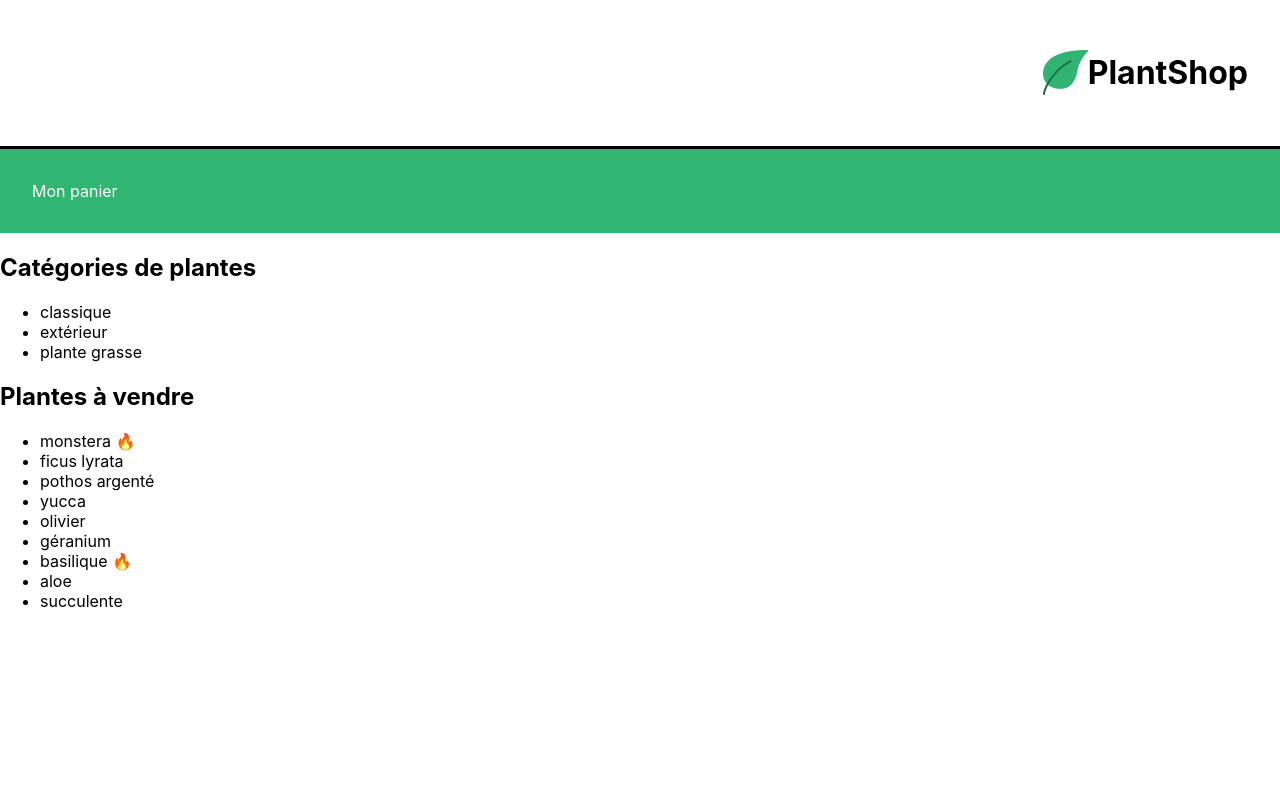
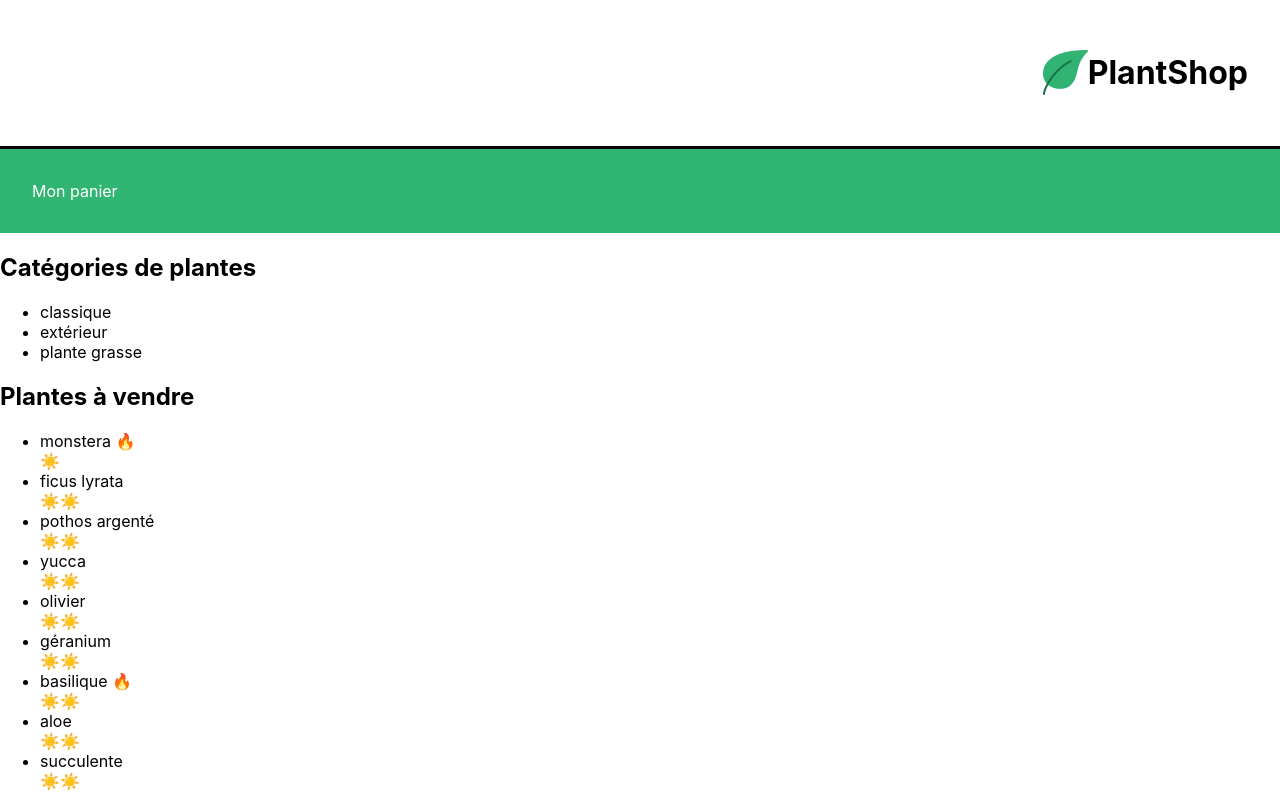
Before and after one commit to Entwickel/plantshop, a React (Create React App) app: page / in a window 1280 px wide. Built offline with nearby package versions, Linux system fonts and the light colour scheme.

Commit message:
utilisation des props composant parent a composant enfant

```diff
--- /dev/null
+++ b/src/components/Carescale.js
@@ -0,0 +1,16 @@
+function CareScale(props) {
+    const scaleValue = props.scaleValue
+
+    const range = [1,2,3]
+    //permet d'afficher autant de soleil que la valeur scale
+    return (<div>
+        {range.map((rangeElem) =>
+        scaleValue >= rangeElem ? <span
+            key={rangeElem.toString()}>☀️
+        </span> : null
+        )
+    }
+        </div>
+    )
+}
+export default CareScale
--- a/src/components/ShoppingList.js
+++ b/src/components/ShoppingList.js
@@ -1,5 +1,6 @@
 import React from 'react';
 import { plantList } from '../datas/plantList';
+import CareScale from './Carescale';
 
 const extractCategories = (plants) => {
     var categories = []
@@ -29,7 +30,7 @@
       <ul>
       {plantList.map((plant) => (
           <li key={plant.id}>
-          {plant.name} {plant.isBestSale && <span>🔥</span>}
+          {plant.name} {plant.isBestSale && <span>🔥</span>} <CareScale scaleValue= {plant.light}/>
             </li>
         ))}
       </ul>
--- a/src/datas/plantList.js
+++ b/src/datas/plantList.js
@@ -3,54 +3,72 @@
 		name: 'monstera',
 		category: 'classique',
 		id: '1ed',
-		isBestSale: true
+		isBestSale: true,
+		water : 50,
+		light : 1
 	},
 	{
 		name: 'ficus lyrata',
 		category: 'classique',
 		id: '2ab',
-		isBestSale: false
+		isBestSale: false,
+		water : 50,
+		light : 2
 	},
 	{
 		name: 'pothos argenté',
 		category: 'classique',
 		id: '3sd',
-		isBestSale: false
+		isBestSale: false,
+		water : 50,
+		light : 2
 	},
 	{
 		name: 'yucca',
 		category: 'classique',
 		id: '4kk',
-		isBestSale: false
+		isBestSale: false,
+		water : 50,
+		light : 2
 	},
 	{
 		name: 'olivier',
 		category: 'extérieur',
 		id: '5pl',
-		isBestSale: false
+		isBestSale: false,
+		water : 50,
+		light : 2
 	},
 	{
 		name: 'géranium',
 		category: 'extérieur',
 		id: '6uo',
-		isBestSale: false
+		isBestSale: false,
+		water : 50,
+		light : 2
 	},
 	{
 		name: 'basilique',
 		category: 'extérieur',
 		id: '7ie',
-		isBestSale: true
+		isBestSale: true,
+		water : 50,
+		light : 2
 	},
 	{
 		name: 'aloe',
 		category: 'plante grasse',
 		id: '8fp',
-		isBestSale: false
+		isBestSale: false,
+		water : 50,
+		light : 2
 	},
 	{
 		name: 'succulente',
 		category: 'plante grasse',
 		id: '9vn',
-		isBestSale: false
+		isBestSale: false,
+		water : 50,
+		light : 2
 	}
 ]
```
Also changed, not shown: 1 other file (tests, documents, lock files or other folders).
